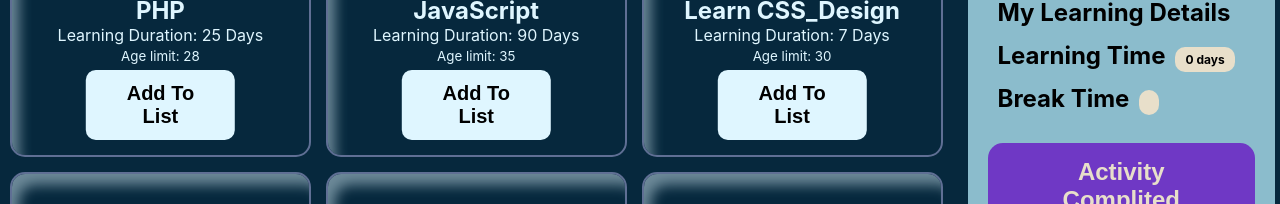
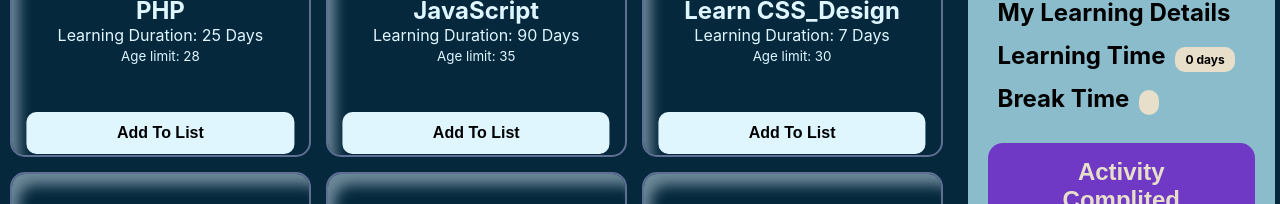
Before and after one commit to raihan-778/ultra-active-club, a React (Create React App) app: page / in a window 1280 px wide. Shown: the part 437-641 px from the top of the page. Built offline with nearby package versions, Linux system fonts and the light colour scheme.

Commit message:
some info added

```diff
--- a/src/components/ActivityCart/ActivityCart.js
+++ b/src/components/ActivityCart/ActivityCart.js
@@ -15,7 +15,7 @@ const ActivityCart = ({ duration }) => {
   }, []);
 
   const handleShowBreakTime = (e) => {
-    console.log(typeof e.target.innerHTML);
+    console.log(e.target.innerHTML);
     setBreakTime(e.target.innerHTML);
     localStorage.setItem("breakTime", JSON.stringify(breakTime));
   };
--- a/src/components/SingleSubject/SingleSubject.css
+++ b/src/components/SingleSubject/SingleSubject.css
@@ -31,7 +31,8 @@
   border-radius: 10px;
   border: none;
   font-weight: 600;
-  font-size: 20px;
+  font-size: 16px;
+  width: 90%;
 }
 .add-to-list-btn:hover {
   background: #47b5ff;
```
